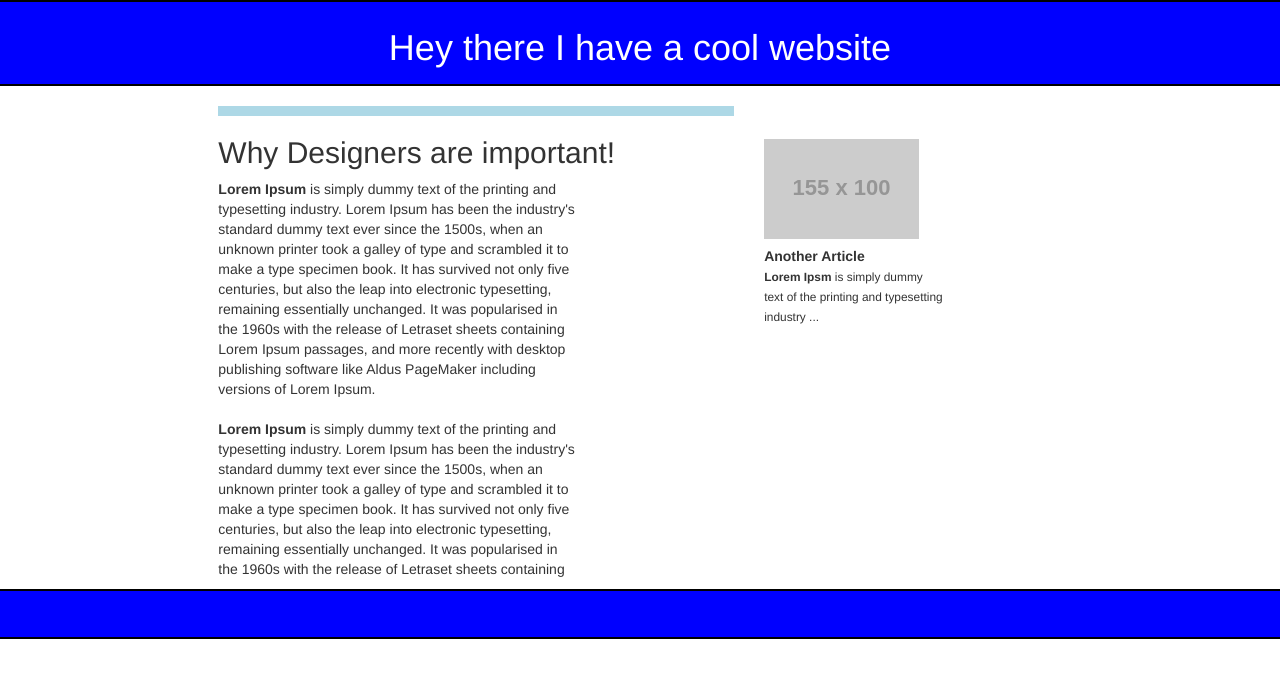
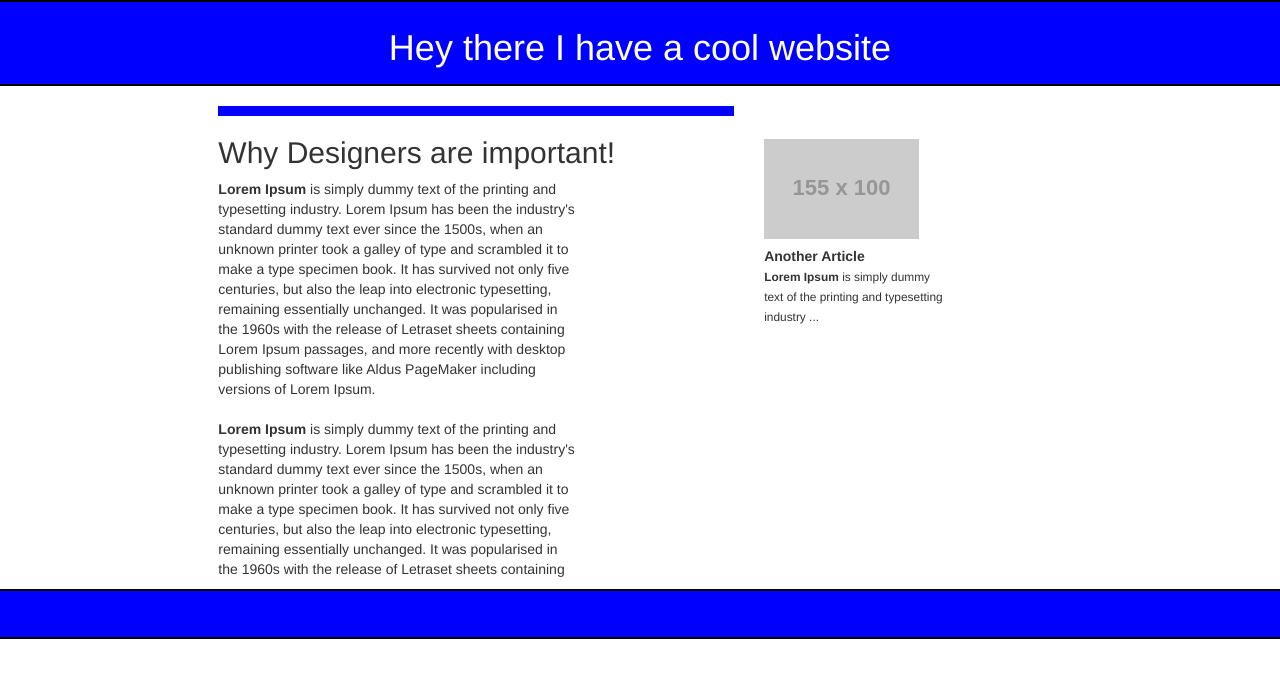
Before and after one commit to codeplexor/cool-site, a plain HTML site: page index.html in a window 1280 px wide. Drawn offline with nearby package versions, Linux system fonts and the light colour scheme; placeholder pictures from the web are drawn by us.

Commit message:
cool-site

```diff
--- a/index.html
+++ b/index.html
@@ -38,7 +38,7 @@ the 1960s with the release of Letraset sheets containing <br /></p>
           <div class="ads col-xs-3">
             <img src="http://placehold.it/155x100">
             <h5><b>Another Article</b></h5>
-            <p><small><b>Lorem Ipsm</b> is simply dummy <br>
+            <p><small><b>Lorem Ipsum</b> is simply dummy <br>
             text of the printing and typesetting <br>
             industry ...</small></p>
           </div>
--- a/style.css
+++ b/style.css
@@ -6,7 +6,7 @@
 }
 
 hr {
-  border: 5px solid lightblue;
+  border: 5px solid blue;
 }
 
 .ads {
```
